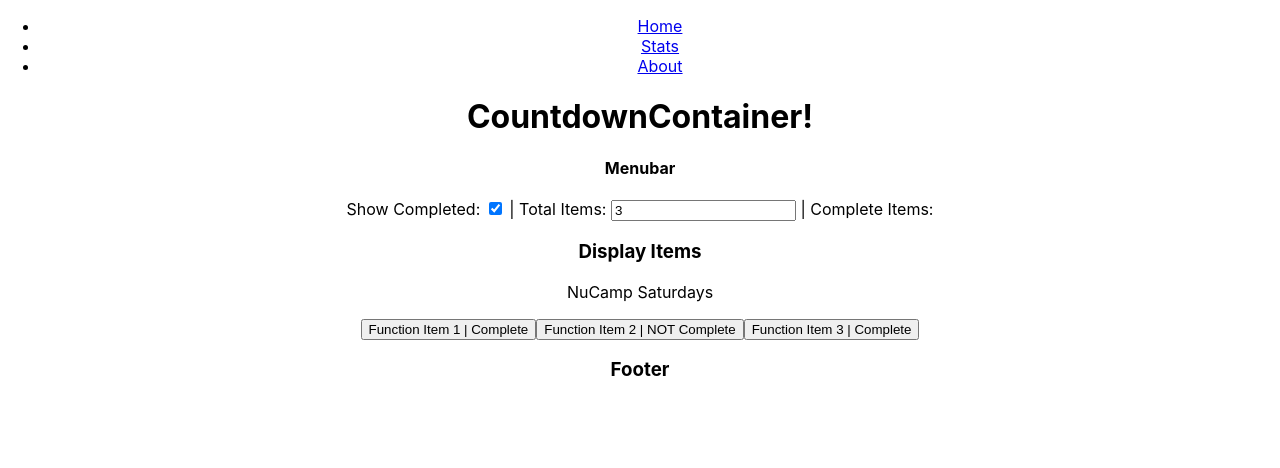
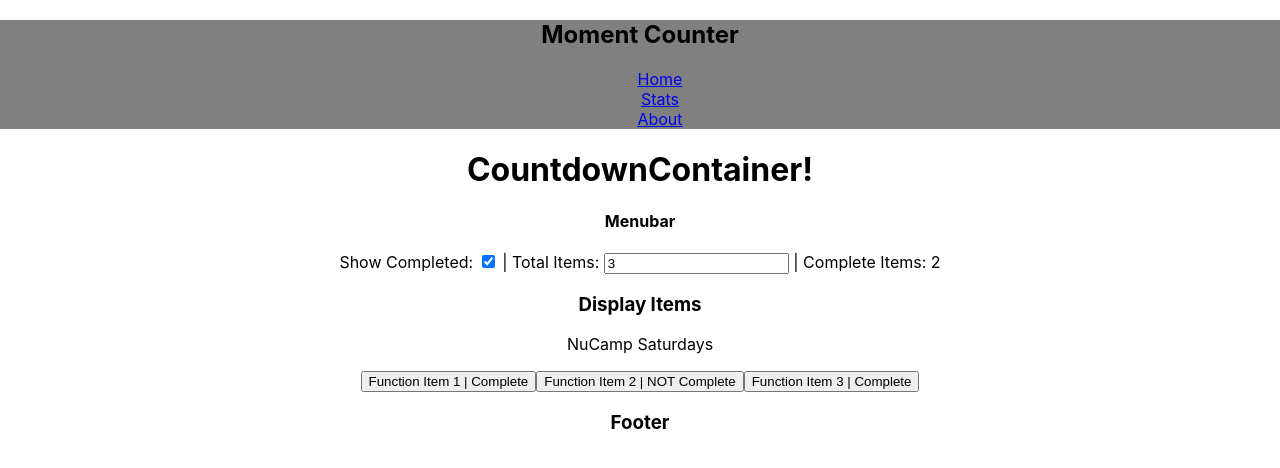
Before and after one commit to johndunstan/moment-counter, a React (Create React App) app: page / in a window 1280 px wide. Shown: the top 468 px of the page. Built offline with nearby package versions, Linux system fonts and the light colour scheme.

Commit message:
Further config

```diff
--- a/src/App.css
+++ b/src/App.css
@@ -2,37 +2,23 @@
   text-align: center;
 }
 
-.App-logo {
-  height: 40vmin;
-  pointer-events: none;
+nav {
+  background-color: gray;
 }
 
-@media (prefers-reduced-motion: no-preference) {
-  .App-logo {
-    animation: App-logo-spin infinite 20s linear;
-  }
+nav li {
+  list-style-type: none;
 }
 
-.App-header {
-  background-color: #282c34;
-  min-height: 100vh;
-  display: flex;
-  flex-direction: column;
-  align-items: center;
-  justify-content: center;
-  font-size: calc(10px + 2vmin);
-  color: white;
+.nav-item {
+  color: goldenrod;
+  background-color: #61dafb;
 }
 
-.App-link {
-  color: #61dafb;
+/* .active-nav-item:active {
+  background-color: hotpink;
+} */
+
+.active-nav-item {
+  background-color: hotpink;
 }
-
-@keyframes App-logo-spin {
-  from {
-    transform: rotate(0deg);
-  }
-  to {
-    transform: rotate(360deg);
-  }
-}
--- a/src/components/NavbarComponent.js
+++ b/src/components/NavbarComponent.js
@@ -2,46 +2,61 @@ import React from 'react'
 import CountdownContainer from './countdown/CountdownContainerComponent'
 import Stats from './stats/StatsComponent'
 import About from './about/AboutComponent'
-import { BrowserRouter as Router, Switch, Route, Link } from 'react-router-dom'
-
-// TO DO: Change my links to <NavLink>'s in order to add active classes automatically
+import {
+  BrowserRouter as Router,
+  Switch,
+  Route,
+  NavLink,
+} from 'react-router-dom'
 
 // NOTE: When I start having multiple lists, I'll want to start using 'match' with React Router
+
+// TODO: Set up a basic 404-page to route to
 
 function Navbar(props) {
   return (
     <Router>
-      <div>
       <nav>
+        <h1>Moment Counter</h1>
         <ul>
           <li>
-              <Link to="/">Home</Link>
+            <NavLink to="/">Home</NavLink>
           </li>
           <li>
-              <Link to="/stats">Stats</Link>
+            <NavLink activeClassName="active-nav-item" to="/stats">
+              Stats
+            </NavLink>
           </li>
           <li>
-              <Link to="/about">About</Link>
+            <NavLink activeClassName="active-nav-item" to="/about">
+              About
+            </NavLink>
           </li>
         </ul>
       </nav>
 
       <Switch>
-          <Route path="/about">
+        <Route exact path="/stats">
+          <Stats />
+        </Route>
+        <Route exact path="/about">
           <About />
         </Route>
-          <Route path="/stats">
-            <Stats />
-          </Route>
-          <Router path="/">
+        <Route exact path="/">
           <CountdownContainer
             showCompleted={props.showCompleted}
             name={props.name}
             items={props.items}
           />
-          </Router>
+        </Route>
+        <Route path="*">
+          <CountdownContainer
+            showCompleted={props.showCompleted}
+            name={props.name}
+            items={props.items}
+          />
+        </Route>
       </Switch>
-      </div>
     </Router>
   )
 }
--- a/src/components/countdown/DisplayItemsComponent.js
+++ b/src/components/countdown/DisplayItemsComponent.js
@@ -3,9 +3,11 @@ import React from 'react'
 function DisplayItems(props) {
   function RenderItem(item) {
     if (!item.isComplete) {
-      return <button>Function Item {item.id} | NOT Complete</button>
+      return (
+        <button key={item.id}>Function Item {item.id} | NOT Complete</button>
+      )
     } else if (props.showCompleted && item.isComplete) {
-      return <button>Function Item {item.id} | Complete</button>
+      return <button key={item.id}>Function Item {item.id} | Complete</button>
     }
   }
 
--- a/src/components/countdown/MenubarComponent.js
+++ b/src/components/countdown/MenubarComponent.js
@@ -1,30 +1,21 @@
 import React from 'react'
 
 function Menubar(props) {
-  // TO DO: Add a reduce function to line 18 to show number of completed items
-  // I think I'm on the right track - I just need to figure out my reduce function
-  const reducer = (acc, cur) => acc + (cur.isComplete ? 1 : 0)
-  console.log(`Total Complete: ${props.items.reduce(reducer)}`)
-
-  console.log(
-    `Item 1 Complete: ${props.items[0].isComplete ? 'true' : 'false'}`
-  )
-
-  console.log(`${props.items.map((item) => item.isComplete)}`)
+  const completedItems = props.items.filter((item) => item.isComplete === true)
 
   return (
     <div>
       <h4>Menubar</h4>
       <form>
-        <label for="showComplete">Show Completed: </label>
+        <label htmlFor="showComplete">Show Completed: </label>
         <input
           id="showComplete"
           type="checkbox"
           checked={props.showCompleted}
         />
-        <label> | Total Items: </label>
-        <input type="number" value={props.items.length} />
-        <span> | Complete Items: {}</span>
+        <label htmlFor="lengthValue"> | Total Items: </label>
+        <input id="lengthValue" type="number" value={props.items.length} />
+        <span> | Complete Items: {completedItems.length}</span>
       </form>
     </div>
   )
```
Also changed, not shown: 1 other file (tests, documents, lock files or other folders). Lines whose indentation alone changed are shown as unchanged.
